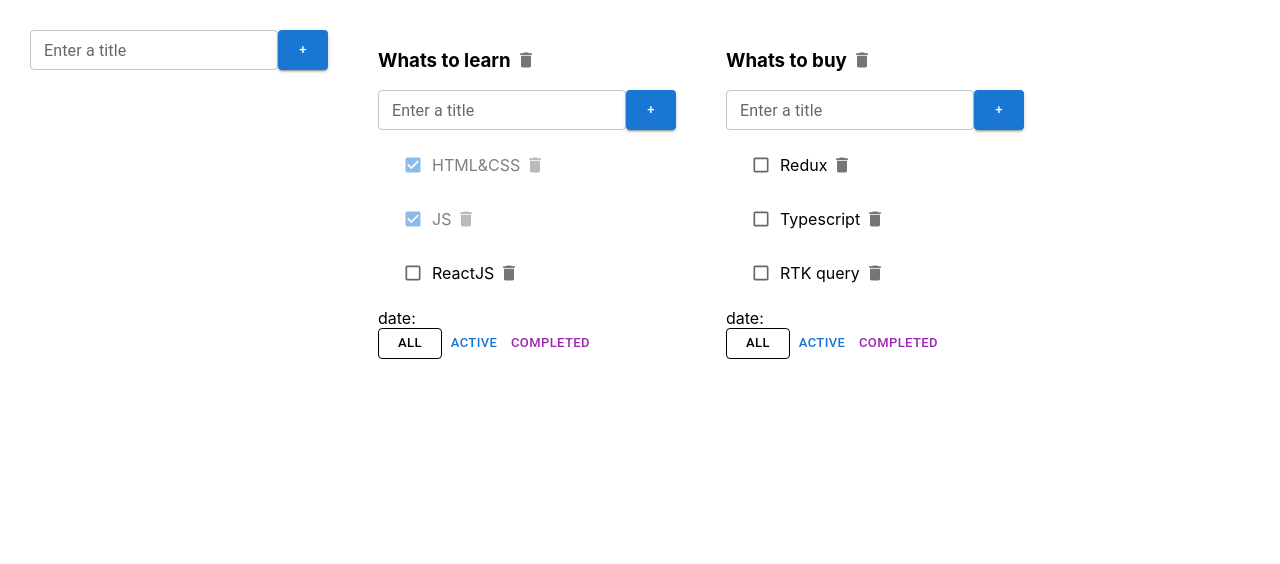
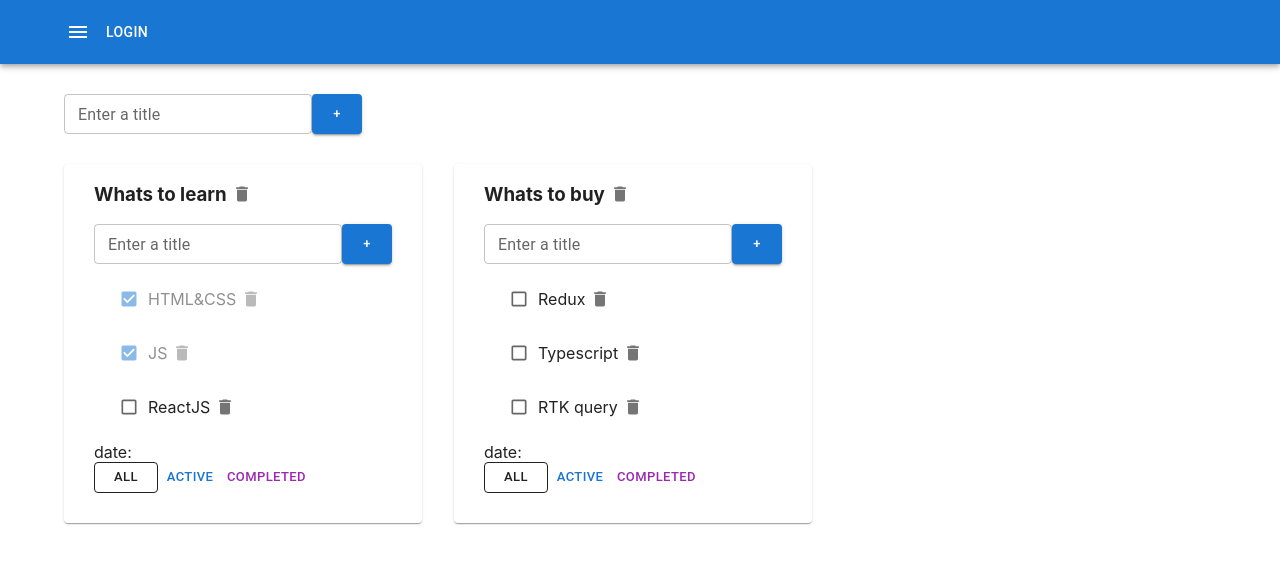
Before and after one commit to ArturLimaiko/Todolist_2025, a React (Vite) app: page / in a window 1280 px wide. Shown: the top 564 px of the page. Built offline with nearby package versions, Linux system fonts and the light colour scheme.

Commit message:
complete sprint 2 week 3 - add main components in proj & started customization

```diff
--- a/src/App.css
+++ b/src/App.css
@@ -1,10 +1,7 @@
 .app {
-  padding: 30px;
   display: flex;
-}
-
-.app > div {
-  margin-right: 50px;
+  flex-direction: column;
+  width: 100vw;
 }
 
 .container {
@@ -12,10 +9,6 @@
   align-items: center;
 }
 
-.active-filter {
-  background-color: lightgreen;
-}
-
 .is-done {
   opacity: 0.5;
 }
--- a/src/App.tsx
+++ b/src/App.tsx
@@ -3,6 +3,14 @@ import {TodolistItem} from "./components/TodolistItem.tsx";
 import {useState} from "react";
 import {v1} from "uuid";
 import {CreateItemForm} from "./components/CreateItemForm.tsx";
+import AppBar from '@mui/material/AppBar';
+import Toolbar from '@mui/material/Toolbar';
+import Button from '@mui/material/Button';
+import IconButton from '@mui/material/IconButton';
+import MenuIcon from '@mui/icons-material/Menu';
+import Container from '@mui/material/Container';
+import Grid from '@mui/material/Grid2';
+import Paper from '@mui/material/Paper';
 
 export type Task = { id: string, title: string, isDone: boolean }
 export type FilterValues = 'all' | 'active' | 'completed'
@@ -84,12 +92,26 @@ export const App = () => {
 
     //ф-ция изменения названия тудулиста-----------------------------------------------------------
     const changeTodolistTitle = (todolistId: string, title: string) => {
-        setTodolists(todolists.map(todolist => todolist.id === todolistId ? {...todolist, title}: todolist))
+        setTodolists(todolists.map(todolist => todolist.id === todolistId ? {...todolist, title} : todolist))
     }
 
     return (
         <div className='app'>
+            <AppBar sx={{mb: '30px'}} position="static">
+                <Toolbar>
+                    <Container maxWidth='lg'>
+                        <IconButton edge="start" size='small' aria-label='menu' color='inherit'>
+                            <MenuIcon/>
+                        </IconButton>
+                        <Button color="inherit">Login</Button>
+                    </Container>
+                </Toolbar>
+            </AppBar>
+            <Container maxWidth='lg'>
+                <Grid container sx={{mb: '30px'}}>
                     <CreateItemForm createItem={createTodolist}/>
+                </Grid>
+                <Grid container spacing={4}>
                     {todolists.map(todolist => {
                         //фильтрация тасок---------------------------------------------------------------------
                         //для тудулиста берем первоначально все таски по айдишке
@@ -101,9 +123,10 @@ export const App = () => {
                         if (todolist.filter === 'completed') {
                             filteredTasks = todolistTasks.filter(t => t.isDone)
                         }
-
                         return (
-                    <TodolistItem key={todolist.id}
+                            <Grid key={todolist.id}>
+                                <Paper sx={{p: '0 30px 30px 30px'}} >
+                                    <TodolistItem
                                         todolist={todolist}
                                         changeFilter={changeFilter}
                                         date={'date: '}
@@ -116,8 +139,12 @@ export const App = () => {
                                         changeTaskTitle={changeTaskTitle}
                                         changeTodolistTitle={changeTodolistTitle}
                                     />
+                                </Paper>
+                            </Grid>
                         )
                     })}
+                </Grid>
+            </Container>
         </div>
     )
 }
```
Lines whose indentation alone changed are shown as unchanged.
